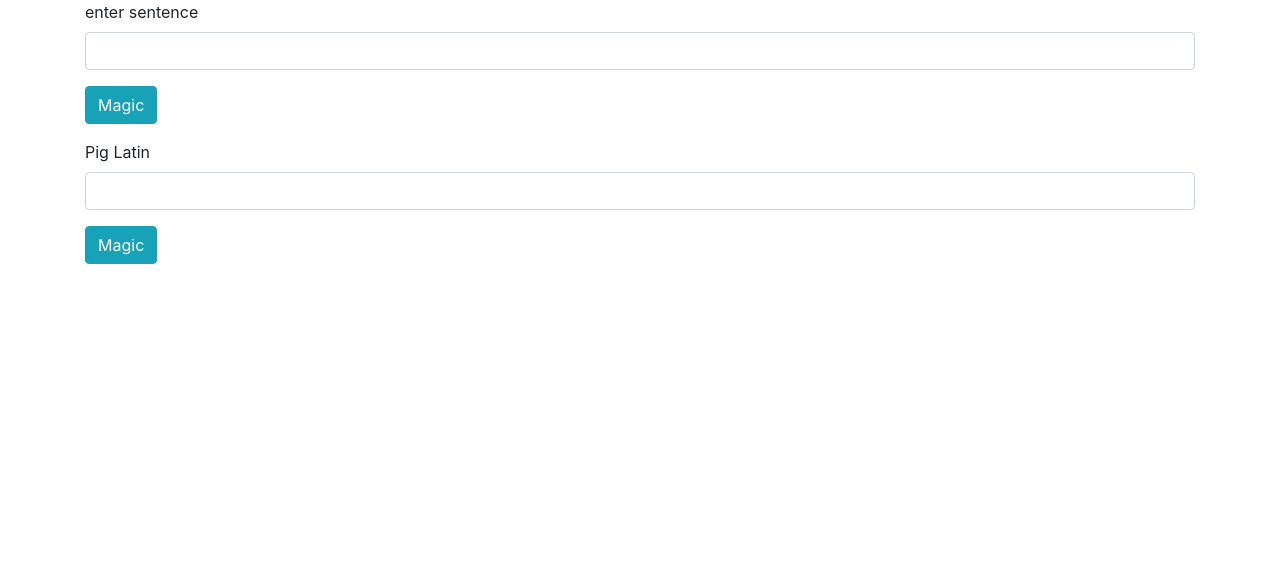
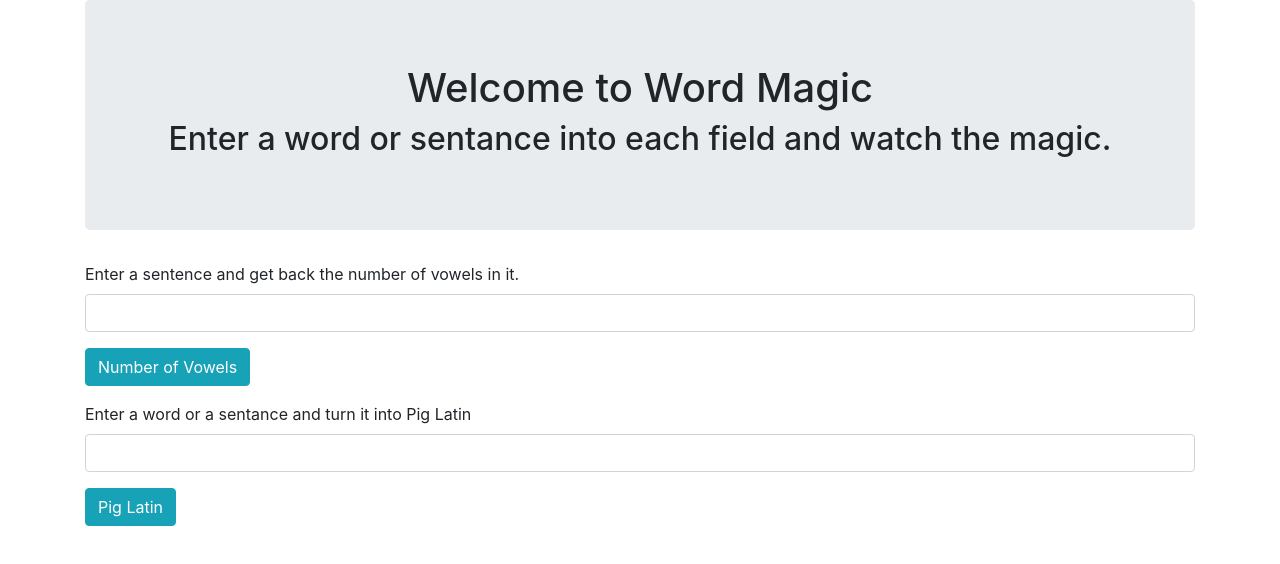
Before and after one commit to mmanchee/jsPigLatin, a plain HTML site: page index.html in a window 1280 px wide. Drawn offline with Linux system fonts and the light colour scheme.

Commit message:
clean up the code

```diff
--- a/index.html
+++ b/index.html
@@ -11,22 +11,26 @@
 </head>
 <body>
   <div class="container">
+    <div class="jumbotron text-center">
+      <h1>Welcome to Word Magic</h1>
+      <h2>Enter a word or sentance into each field and watch the magic.</h2>
+    </div>
     <form id="test-input1">
       <div class="form-group">
-        <label for="input1">enter sentence</label>
+        <label for="input1">Enter a sentence and get back the number of vowels in it.</label>
         <input id="input1" class="form-control" type="text">
       </div>
-      <button type="submit" class="btn btn-info">Magic</button>
+      <button type="submit" class="btn btn-info">Number of Vowels</button>
     </form>
     <div>
       <p id="result1"></p>
     </div>
     <form id="test-input2">
       <div class="form-group">
-        <label for="input2">Pig Latin</label>
+        <label for="input2">Enter a word or a sentance and turn it into Pig Latin</label>
         <input id="input2" class="form-control" type="text">
       </div>
-      <button type="submit" class="btn btn-info">Magic</button>
+      <button type="submit" class="btn btn-info">Pig Latin</button>
     </form>
     <div>
       <p id="result2"></p>
--- a/js/scripts.js
+++ b/js/scripts.js
@@ -56,7 +56,13 @@ $(document).ready(function(){
   $("#test-input2").submit(function(event) {
     event.preventDefault();
     let input2 = $("input#input2").val();
-    let result2 = pigLatin(input2);
+    let result2;
+
+    if (input2 === "") {
+      result2 = "Please enter something above.";
+    } else {
+      result2 = pigLatin(input2);
+    }
 
     $("#result2").text(result2);
   });
```
